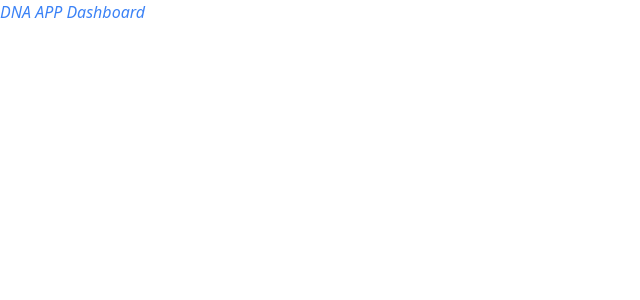
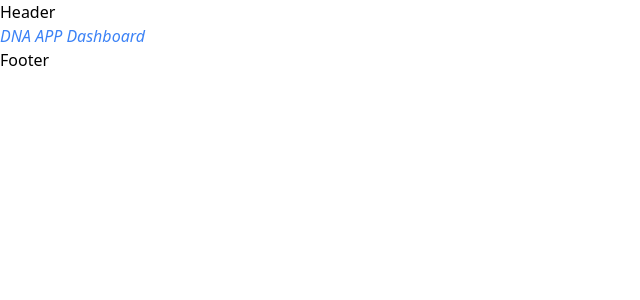
Before and after one commit to asnganje/dna-frontEnd, a React (Vite) app: page / in a window 1280 px wide. Shown: the top 300 px of the page, without its empty margins (0-640 px from the left). Built offline with nearby package versions, Linux system fonts and the light colour scheme.

Commit message:
Add Header and Footer components

```diff
--- /dev/null
+++ b/src/components/Footer.jsx
@@ -0,0 +1,7 @@
+const Footer = () => {
+    return(
+        <div>Footer</div>
+    )
+}
+
+export default Footer;
--- /dev/null
+++ b/src/components/Header.jsx
@@ -0,0 +1,7 @@
+const Header = () => {
+    return(
+        <div>Header</div>
+    )
+}
+
+export default Header;
--- a/src/components/Main.jsx
+++ b/src/components/Main.jsx
@@ -1,8 +1,18 @@
+import Footer from "./Footer";
+import Header from "./Header";
+
 const Main = () => {
     return(
-        <div className="italic text-blue-500">
-            DNA APP Dashboard
-        </div>
+        <main >
+            <Header/>
+            <section>
+                <div className="italic text-blue-500">
+                DNA APP Dashboard
+                </div>
+            </section>
+            <Footer />
+
+        </main>
     )
 }
 export default Main;
```
